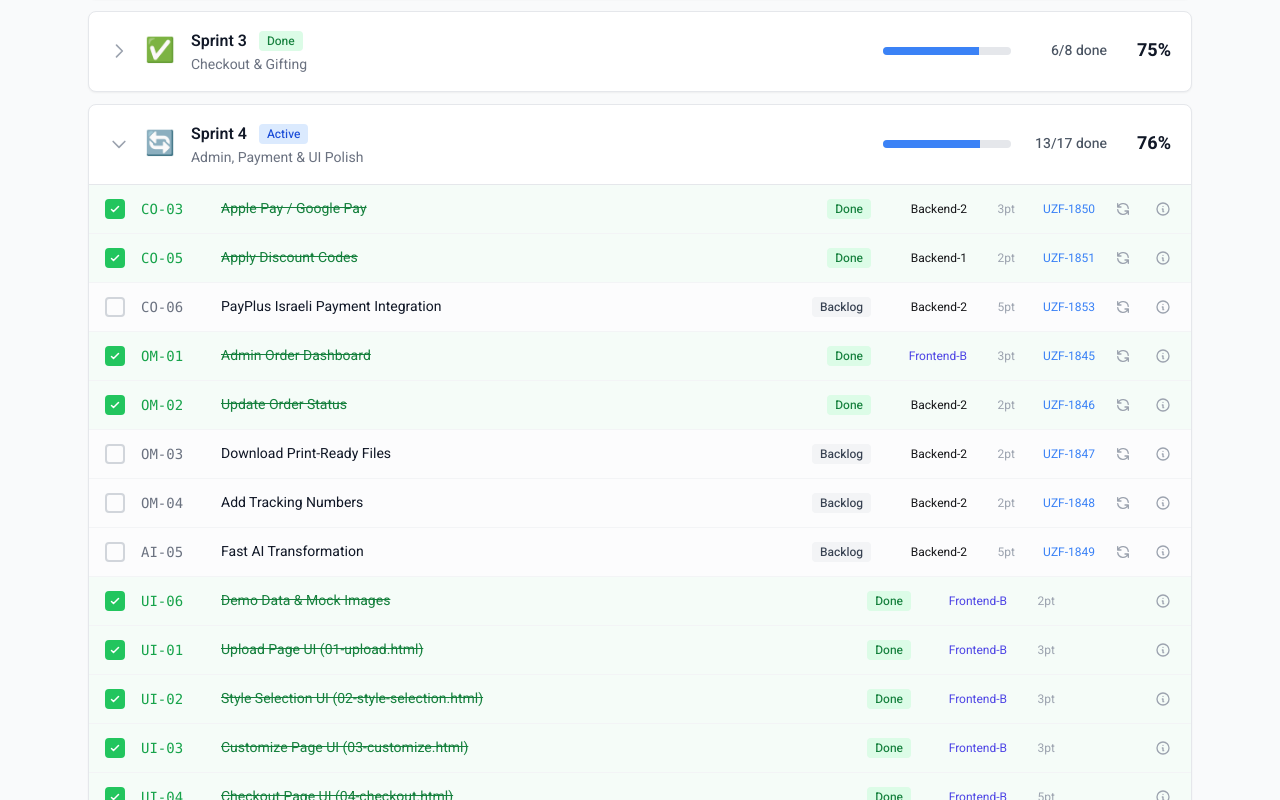
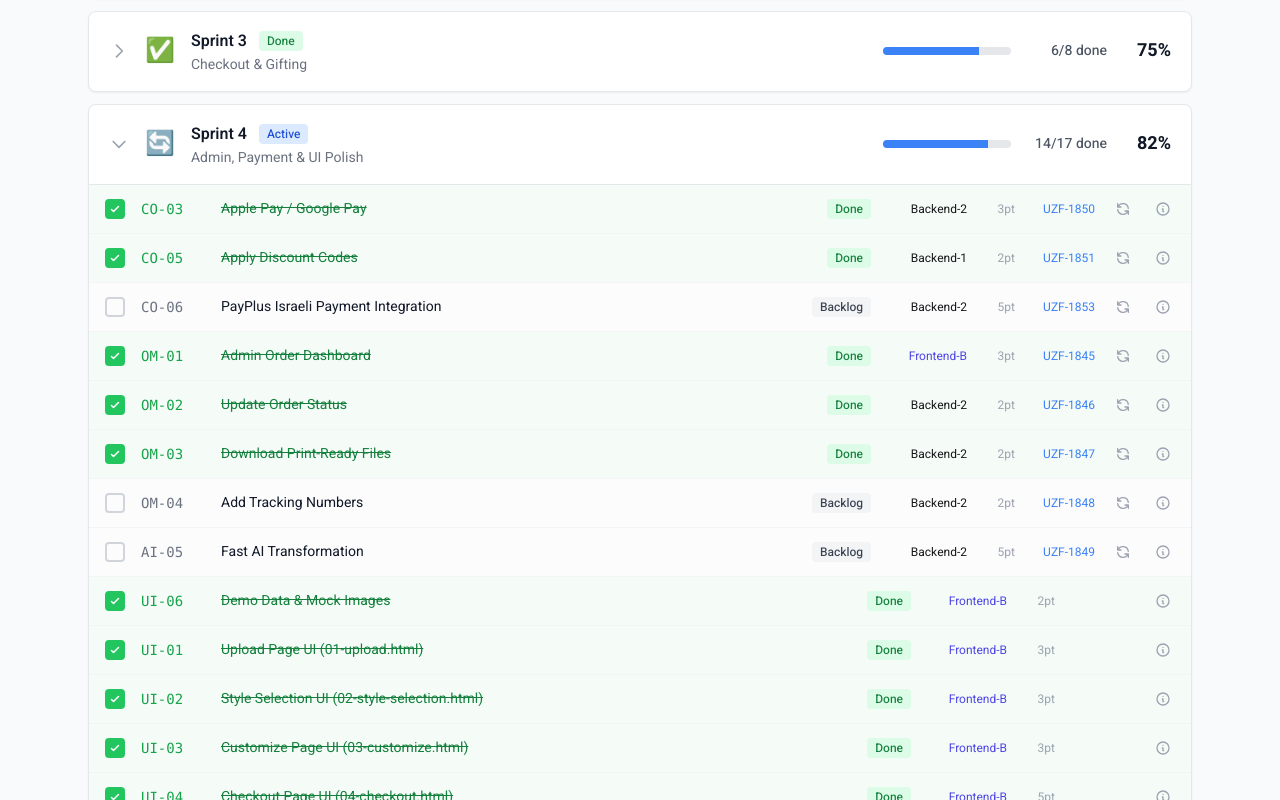
Before and after one commit to Boomerang-Apps/footprint, a Next.js app in the folder footprint/: page /cockpit in a window 1280 px wide. Shown: the part 540-1340 px from the top of the page. Built offline with nearby package versions, Linux system fonts and the light colour scheme.

Commit message:
docs(dashboard): OM-03 merged (14/17 stories)

```diff
--- a/footprint/data/dashboard/dev-progress.ts
+++ b/footprint/data/dashboard/dev-progress.ts
@@ -412,7 +412,7 @@ export const stories: Record<string, Story> = {
     linearId: 'UZF-1847',
     title: 'Download Print-Ready Files',
     description: 'High-res download, correct dimensions, color profile',
-    status: 'backlog',
+    status: 'done',  // ✅ QA Approved & Merged 2025-12-26 (28 tests, 93.75% coverage)
     agent: 'Backend-2',
     points: 2,
     component: 'Admin',
@@ -776,7 +776,7 @@ export const sprints: Sprint[] = [
     id: 4,
     name: 'Sprint 4',
     focus: 'Admin, Payment & UI Polish',
-    status: 'active',  // 🚀 ACTIVE - 21/24 SP complete (87.5%) - UI-09, UI-05 merged!
+    status: 'active',  // 🚀 ACTIVE - 23/24 SP complete (95.8%) - OM-03 merged!
     features: ['F5b', 'F6', 'F9', 'F10'],  // Combined: Admin + Payment + UI Implementation
   },
   {
```
